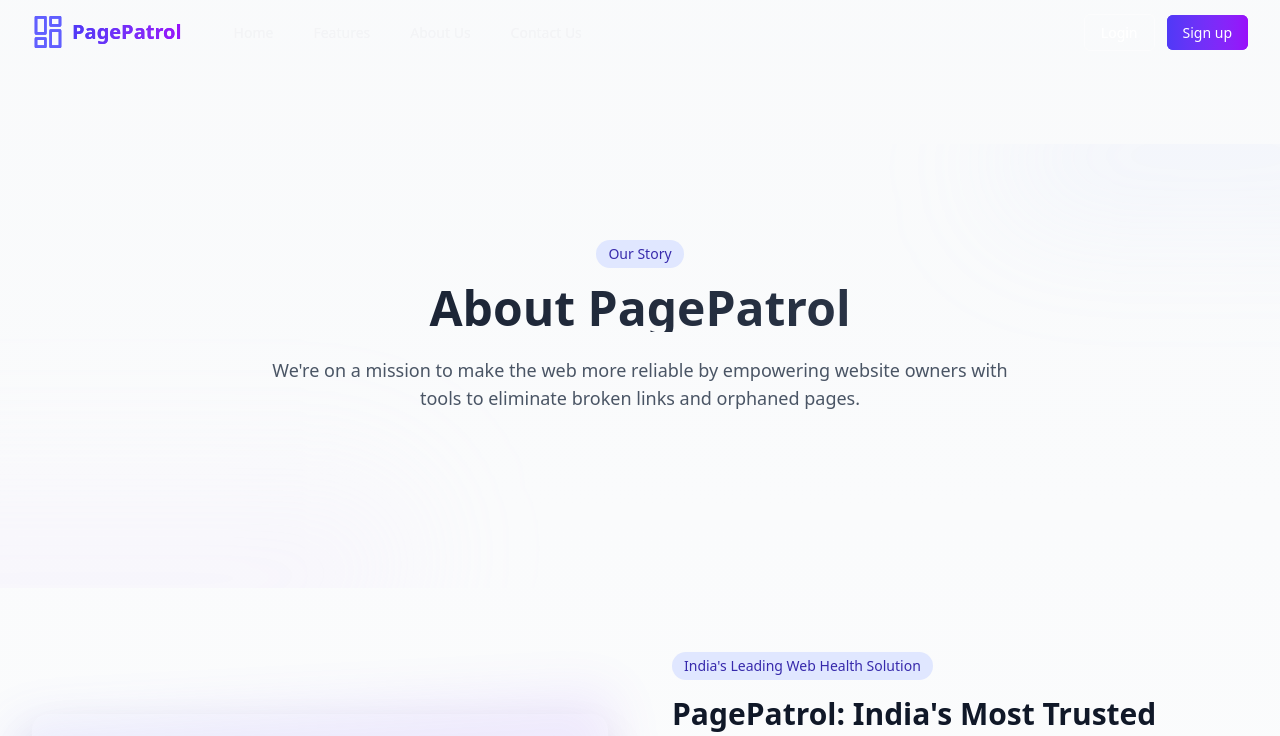
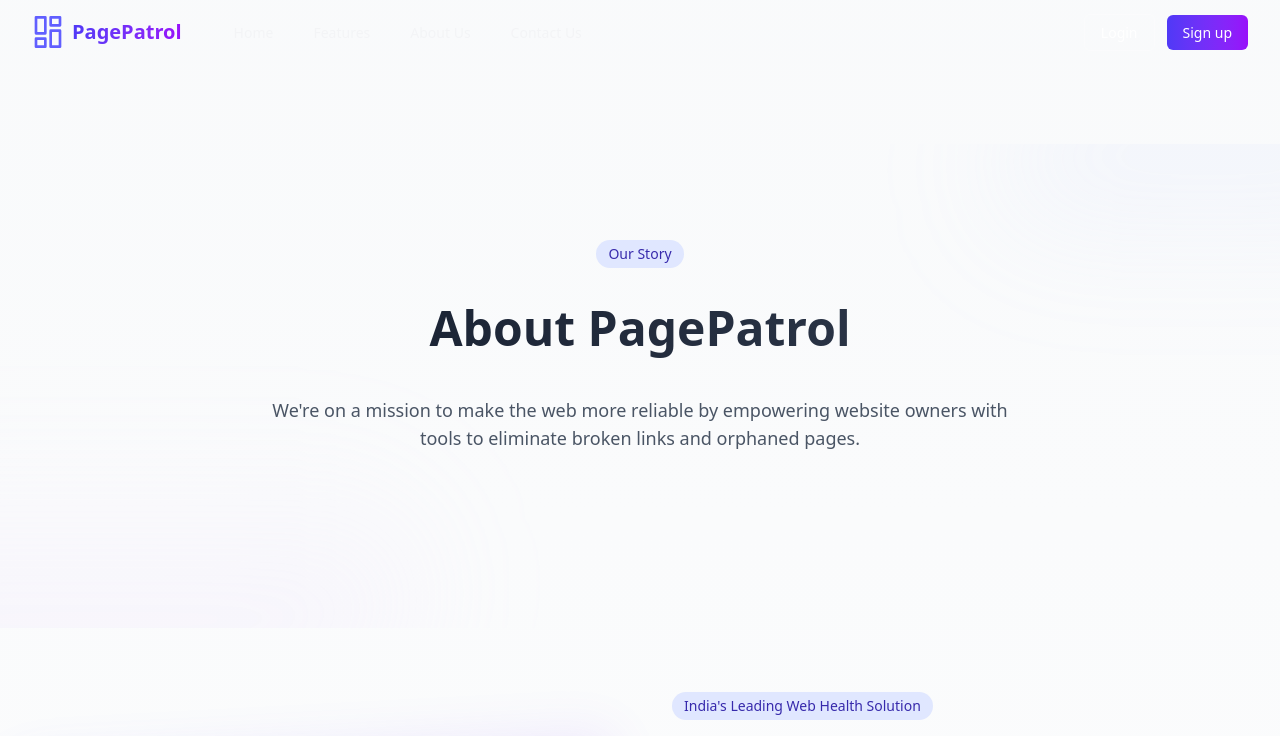
Before and after one commit to KhushiDiX/PagePatrol, a Next.js app in the folder frontend/: page /about-us in a window 1280 px wide. Shown: the top 736 px of the page. Built offline with nearby package versions, Linux system fonts and the light colour scheme.

Commit message:
feat: Update About page styling and integrate Navbar component in Home page

```diff
--- a/frontend/src/app/(main)/about-us/page.jsx
+++ b/frontend/src/app/(main)/about-us/page.jsx
@@ -70,7 +70,7 @@ const About = () => {
             </motion.span>
             <motion.h1
               variants={fadeIn}
-              className="text-4xl md:text-5xl font-bold mb-6 bg-gradient-to-r from-gray-900 to-gray-700 dark:from-white dark:to-gray-200 bg-clip-text text-transparent"
+              className="text-4xl md:text-5xl font-bold mb-6 py-5 bg-gradient-to-r from-gray-900 to-gray-700 dark:from-white dark:to-gray-200 bg-clip-text text-transparent"
             >
               About PagePatrol
             </motion.h1>
--- a/frontend/src/app/layout.jsx
+++ b/frontend/src/app/layout.jsx
@@ -20,7 +20,7 @@ export default function RootLayout({ children }) {
     <html lang="en" className={inter.variable}>
       <body className="antialiased min-h-screen bg-gradient-to-b from-gray-50 to-gray-100 dark:from-gray-900 dark:to-gray-800">
         <Toaster position="top-right" />
-        <Navbar />
+        {/* <Navbar /> */}
         <main className="pt-16">{children}</main>
         <Footer />
       </body>
--- a/frontend/src/app/page.jsx
+++ b/frontend/src/app/page.jsx
@@ -3,6 +3,7 @@ import React, { useRef } from 'react';
 import Link from 'next/link';
 import Image from 'next/image';
 import { motion, useInView } from 'framer-motion';
+import Navbar from '@/components/Navbar';
 
 // Animation variants
 const fadeIn = {
@@ -117,6 +118,7 @@ const FeatureCard = ({ title, description, icon, delay = 0 }) => {
 const Home = () => {
   return (
     <>
+      <Navbar />
       {/* Hero Section */}
       <section className="relative pt-20 pb-16 md:pt-32 md:pb-24 overflow-hidden">
         {/* Background elements */}
@@ -182,7 +184,7 @@ const Home = () => {
               >
                 <div className="flex -space-x-2">
                   {[1, 2, 3, 4].map(i => (
-                    <div key={i} className={`w-8 h-8 rounded-full border-2 border-white dark:border-gray-800 bg-gray-${i*100} dark:bg-gray-${900-(i*100)}`}></div>
+                    <div key={i} className={`w-8 h-8 rounded-full border-2 border-white dark:border-gray-800 bg-gray-${i * 100} dark:bg-gray-${900 - (i * 100)}`}></div>
                   ))}
                 </div>
                 <p className="text-sm text-gray-500 dark:text-gray-400">Join <span className="font-semibold text-indigo-600 dark:text-indigo-400">2,000+</span> website owners</p>
```
